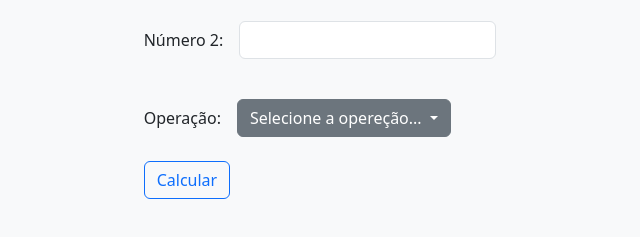
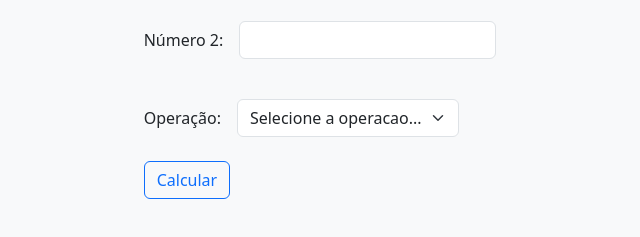
Before and after one commit to mrcomputer2018/Exercicios-Semana04-Modulo01, a plain HTML site: page index.html in a window 1280 px wide. Shown: the part 357-594 px from the top of the page, without its empty margins (320-960 px from the left). Drawn offline with nearby package versions, Linux system fonts and the light colour scheme.

Commit message:
chore: Refactor dropdown menu to use select element for calculator form

```diff
--- a/index.html
+++ b/index.html
@@ -41,22 +41,13 @@
                     <label for="inputNumero2" class="col-form-label">Operação:</label>
                 </div>
                 <div class="col-auto">
-                    <div class="dropdown">
-                        <button
-                        class="btn btn-secondary dropdown-toggle"
-                        type="button"
-                        data-bs-toggle="dropdown"
-                        aria-expanded="false">
-                            Selecione a opereção...
-                        </button>
-
-                        <ul class="dropdown-menu">
-                          <li><button class="dropdown-item" type="button">Soma</button></li>
-                          <li><button class="dropdown-item" type="button">Subtração</button></li>
-                          <li><button class="dropdown-item" type="button">Divisão</button></li>
-                          <li><button class="dropdown-item" type="button">Multiplicação</button></li>
-                        </ul>
-                      </div>
+                    <select class="form-select" aria-label="Default select example">
+                        <option selected>Selecione a operacao...</option>
+                        <option value="1">Soma</option>
+                        <option value="2">Subtração</option>
+                        <option value="3">Divisão</option>
+                        <option value="3">Multiplicação</option>
+                    </select>
                 </div>
             </div>
 
--- a/src/js/scripts.js
+++ b/src/js/scripts.js
@@ -13,3 +13,5 @@ function multiplicacao(numero1, numero2) {
 function divisao(numero1, numero2) {
   return numero1 / numero2;
 }
+
+const form = document.querySelector('form');
```
